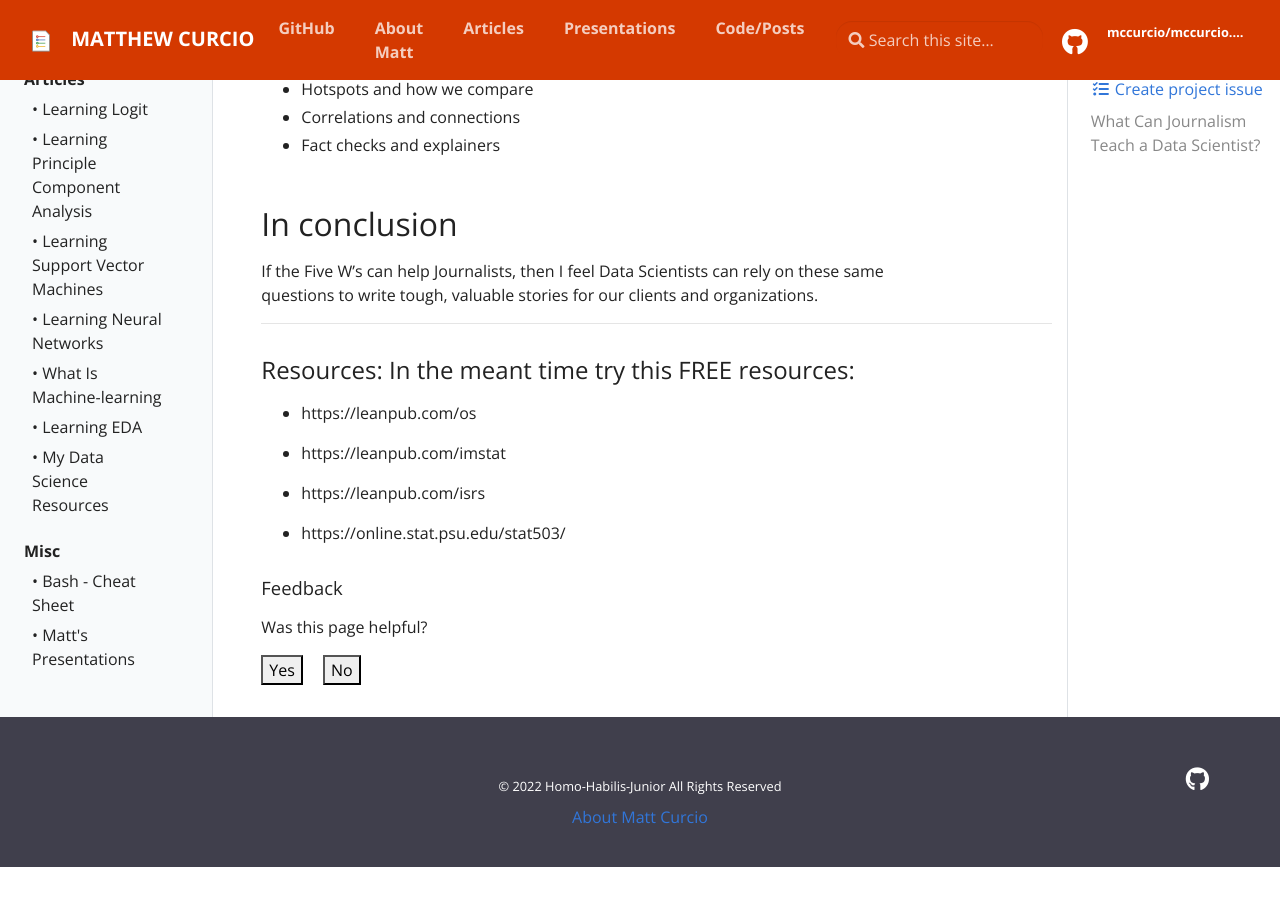
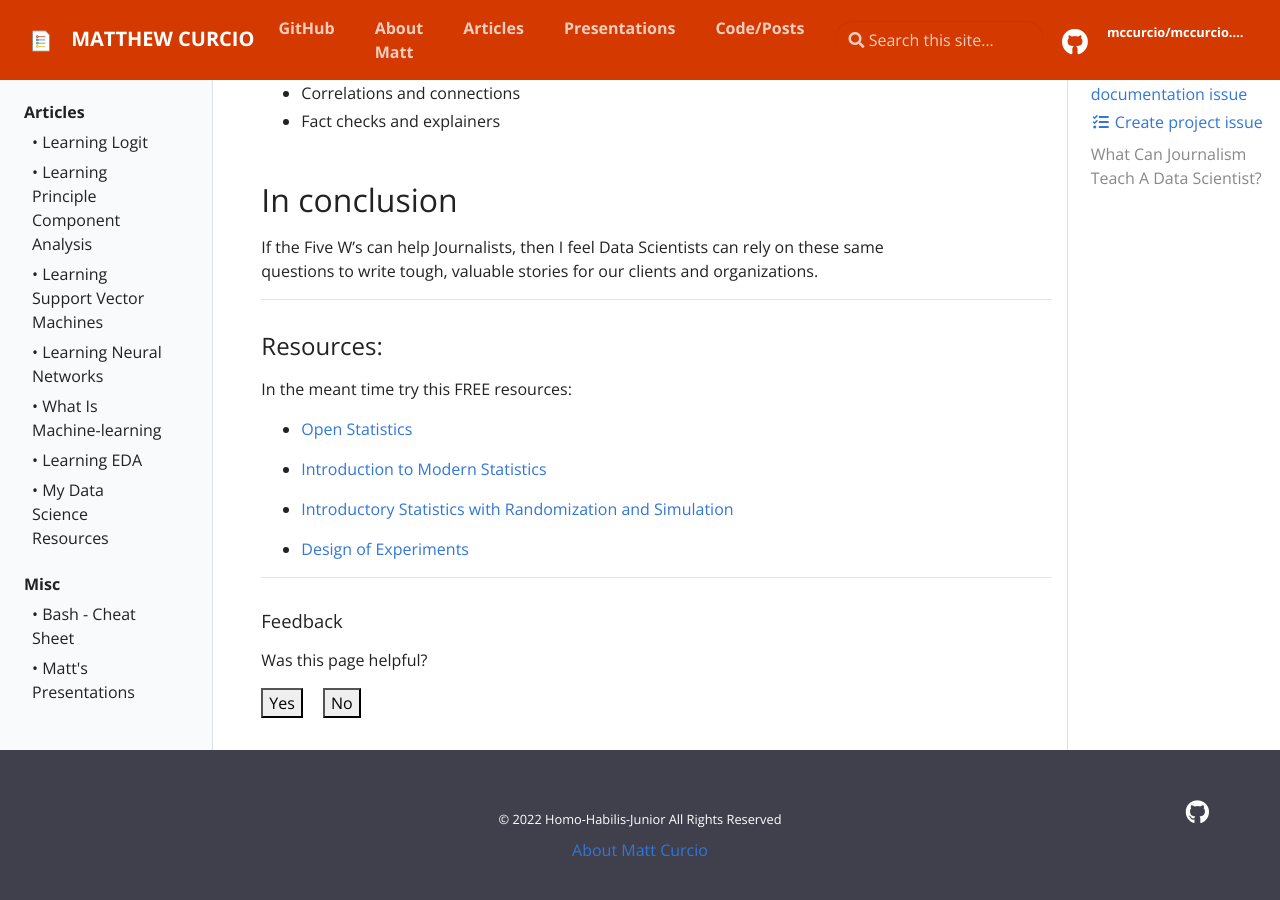
Before and after one commit to mccurcio/mccurcio.github.io, a Jekyll site: the page built from _posts/data_science/2022-07-06-journalism-ds.md, in a window 1280 px wide and 900 px high, scrolled down 4399 px. Built offline with Jekyll 4.4.1, drawn with Linux system fonts in a browser that asks for light colours; our own code applies the rules of GitHub Pages for plain Markdown files; before the commit the page ends 5266 px from its top, so only the background shows below that; some of the changed text lies outside the part shown.

Commit message:
Minor changes

```diff
--- a/_posts/data_science/2022-07-06-journalism-ds.md
+++ b/_posts/data_science/2022-07-06-journalism-ds.md
@@ -150,12 +148,16 @@
 
 ---
 
-### Resources: In the meant time try this FREE resources:
+### Resources:
 
-- https://leanpub.com/os
+In the meant time try this FREE resources:
 
-- https://leanpub.com/imstat
+- [Open Statistics](https://leanpub.com/os)
 
-- https://leanpub.com/isrs
+- [Introduction to Modern Statistics](https://leanpub.com/imstat)
 
-- https://online.stat.psu.edu/stat503/
+- [Introductory Statistics with Randomization and Simulation](https://leanpub.com/isrs)
+
+- [Design of Experiments](https://online.stat.psu.edu/stat503/)
+
+---
```
Also changed, not shown: other parts of _posts/data_science/2022-07-06-journalism-ds.md (+3 -5 lines).
